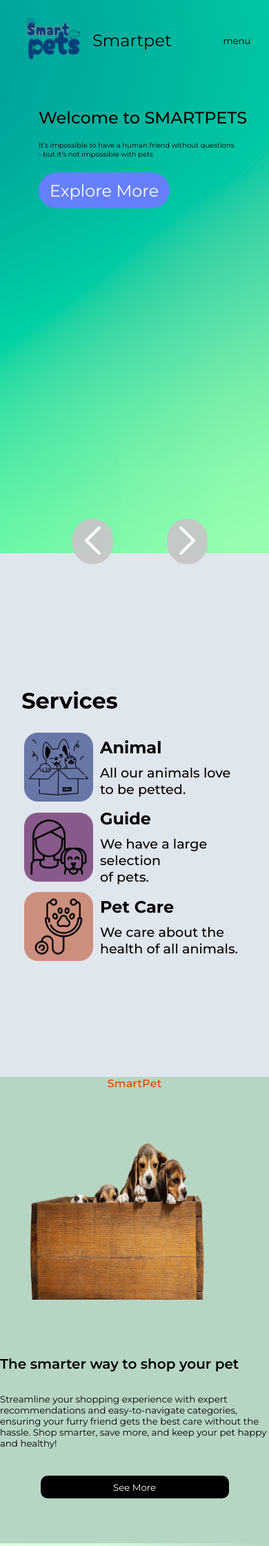
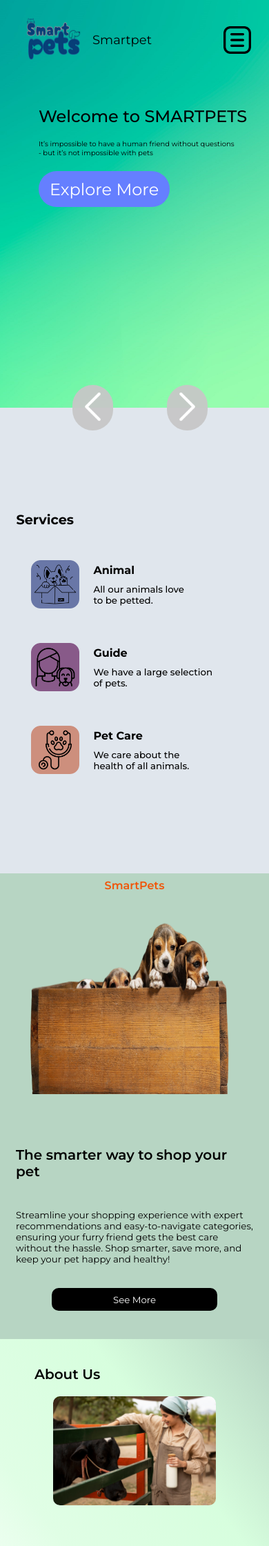
Before and after one commit to Siva22223333/Smartpet, a Django app: page / in a window 390 px wide. Shown: the top 2241 px of the page at 69% size. Run offline with Django 5.2, Linux system fonts and the light colour scheme.

Commit message:
12-9-2024

```diff
--- a/smartpet/static/css/Dashboard.css
+++ b/smartpet/static/css/Dashboard.css
@@ -75,12 +75,14 @@
     height: 63px;
     width: 100px;
 }
-
+.name-logo{
+    display: block;
+    font-size: x-large;
+}
 .logo-div {
     display: flex;
     align-items: center;
     gap: 10px;
-    font-size: x-large;
 }
 
 .header {
@@ -160,7 +162,7 @@
     display: flex;
     justify-content: center;
     position: absolute;
-    top: 78%;
+    top: 80%;
     width: 94%;
     height: 30%;
     padding-left: 20px;
@@ -239,7 +241,7 @@
 .services-p {
     font-size: xx-large;
     font-weight: bold;
-    padding-left: 8%;
+    padding-left: 6%;
 }
 
 .services-div-content {
@@ -318,6 +320,7 @@
     font-weight: 600;
     color: #f15507;
     display: none;
+    padding-top: 16px;
 }
 .div4-div1{
     height: auto;
@@ -333,10 +336,9 @@
     display: flex;
     flex-basis: 50%;
     flex-direction: column;
-    padding-top: 7%;
 }
 .div4-left-div{
-    padding: 43px;
+    padding-left: 43px;
     display: flex;
     flex-basis: 50%;
     height: 410px;
@@ -345,7 +347,7 @@
     font-size: 40px;
     font-weight: 600;
     height: auto;
-    padding-bottom: 8%;
+    padding: 102px 0px 43px 0px;
 }
 .div4-p2{
     font-size: larger;
@@ -564,7 +566,24 @@
     text-decoration: none;
     color: black;
 }
+@media screen and ( max-width:1024px ) {
+    .div2{
+        top: 80%;
+    }
+    .welcome-img-div {
+        padding-top: 49px
+    }
+}
 @media screen and ( max-width:768px ) {
+    .div1 {
+        height: 90%;
+    }
+    .div2{
+        top: 75%;
+    }
+    .services-content img {
+        padding: 10px;
+    }
     .menu-btn{
         display:block;
 
@@ -600,7 +619,7 @@
         padding-left: 24px;
     }
     .div3{
-        height: 90%;
+        height: 95%;
         padding-top: 0%;
     }
     .div7-div2-map{
@@ -619,10 +638,56 @@
     .div7-footer{
         padding: 15px 0px 0px 21px;
     }
+    .div5-p2 {
+        font-size: large;
+        padding-top: 29px;
+    }
+    .div-right-div5{
+        align-items: center;
+    }
+    .div5-p {
+        font-size: 33px;
+    }
+    .see-more{
+        width: 30%;
+        height: 48px;
+    }
+    .div4-p {
+        font-size: 33px;
+    }
+    .div-img-div5 {
+        height: 197px;
+    }
+    .div6-right-p1 {
+        font-size: x-large;
+    }
+    .div6-right-p2 {
+        font-size: large;
+    }
+    iframe{
+        width: 94%;
+    }
 }
 @media screen and (max-width: 562px){
+
+    .div1 {
+        height: 70%;
+    }
+    .div2{
+        top: 55%;
+    }
+    .div3 {
+        height: 80%;
+    }
+    .services-content img {
+        max-width: 90px;
+        height: 64%;
+    }
     .background-img {
         height: 100%;
+    }
+    .name-logo{
+        font-size: large;
     }
     .welcome-img-div {
         padding-bottom: 35px;
@@ -667,6 +732,7 @@
     }
     .div4-p {
         font-size: 20px;
+        padding: 41px 0px 43px 0px;
     }
     .see-more {
         font-size: smaller;
@@ -751,10 +819,41 @@
     .div7-footer-a {
         font-size: small;
     }
+    .services-p {
+        font-size: larger;
+    }
+    .card-p{
+        font-size: medium;
+    }
+    .services-content-animal-p {
+        font-size: smaller;
+    }
+    .div4-right-div{
+        padding: 23px;
+    }
+    .div-right-div6 {
+        padding: 23px;
+    }
 }
 @media screen and (max-width:320px){
     .welcome {
         font-size: 21px;
+    }
+    .div1 {
+        height: 60%;
+    }
+    .div2{
+        top: 45%;
+    }
+    .div3 {
+        height: 80%;
+        padding-top: 0%;
+    }
+    .services-content img {
+        height: 62%;
+    }
+    .name-logo {
+        display: none;
     }
     .Explore-btn{
         font-size: medium;
--- a/smartpet/templates/Dashboard.html
+++ b/smartpet/templates/Dashboard.html
@@ -11,16 +11,15 @@
 </head>
 <body>
     <div class="div1">
-        <img src="{% static 'image/315006.jpg' %}" class="background-img" >
+        <img src="{% static 'image/3150060.jpg' %}" class="background-img" >
 
         <header class="header" id="header">
             <div class="logo-div">
             <div>
                 <img src="{% static 'image/smartpet.png' %}" alt="logo" class="logo">
             </div>
+                <p class="name-logo">Smartpet</p>
 
-                <p>Smartpet</p>
-                <div class="background-shadow"></div>
             </div>
             <div >
                 <div  class="header-btn" id="header_btn">
@@ -30,7 +29,9 @@
                     <button class="btn">Contact</button>
 
                 </div>
-                <button class="menu-btn" id="menu_btn" onclick="openmenu()">menu</button>
+                <button class="menu-btn" id="menu_btn" onclick="openmenu()">
+                    <img src="{% static 'image/menu.png' %}" >
+                </button>
 
             </div>
         </header>
@@ -50,7 +51,7 @@
                 <div class="Explore-btn-div">
                     <button class="Explore-btn">Explore More</button>
                 </div>
-            </div>
+            </div><div class="background-shadow"></div>
             <img class="dog-img" src="{% static 'image/pet.png' %}" >
         </div>
     </div>
@@ -102,7 +103,7 @@
     </div>
     <div class="div4">
         <div class="div4-div1">
-            <p class="div4-div1-p">SmartPet</p>
+            <p class="div4-div1-p">SmartPets</p>
         </div>
         <div class="div4-div2">
             <div class="div4-left-div">
@@ -264,12 +265,14 @@
                 if (document.getElementById("menu_btn_div").style.display ==="block")
                 {
                     document.getElementById("menu_btn_div").style.display="none";
-                }else
+                }
+                else
                 {
                     document.getElementById("menu_btn_div").style.display="block";
                 }
 
             }
+
 
             let slide_index=0;
             function show_slides()
```
Also changed, not shown: other parts of smartpet/static/css/Dashboard.css (+29 -4 lines), smartpet/static/image/315006.jpg, smartpet/static/image/3150060.jpg, smartpet/static/image/head.jpg (added), smartpet/static/image/menu.png (added).
